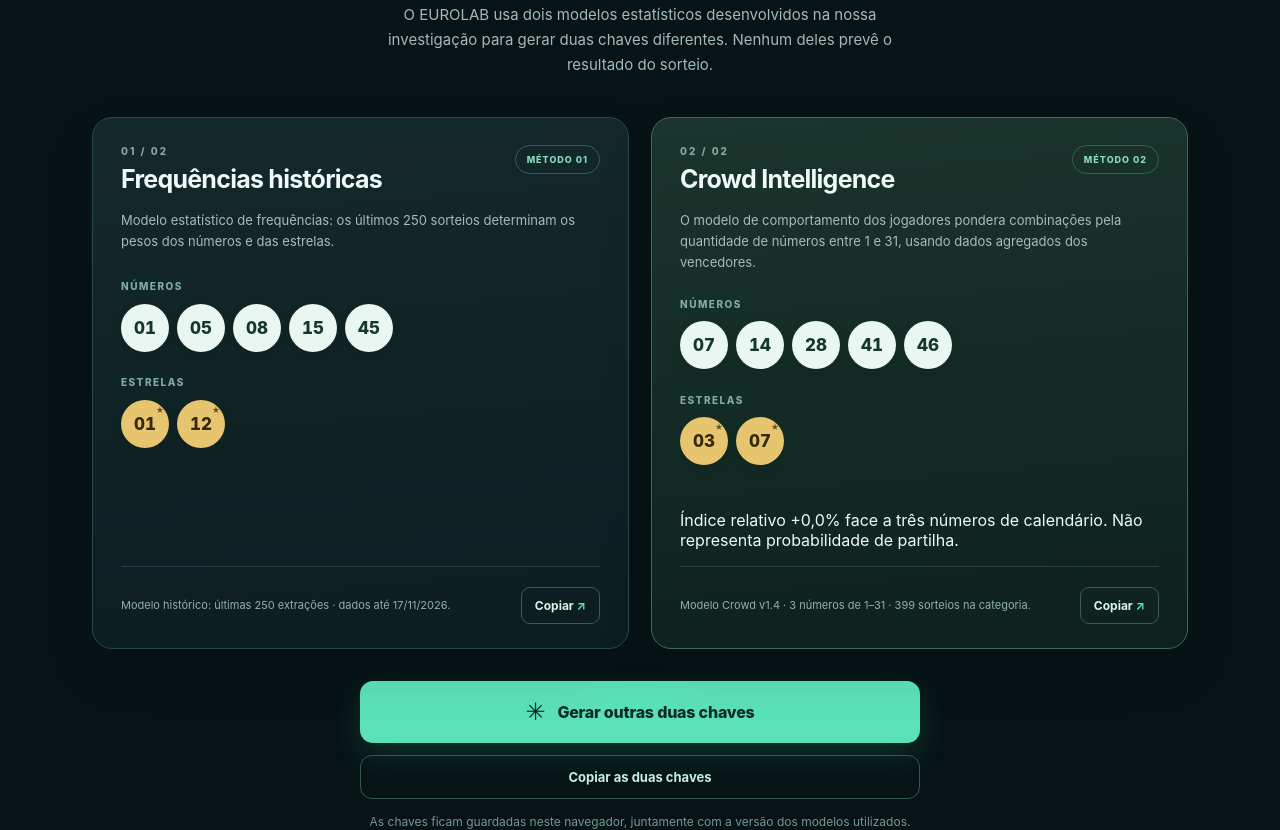
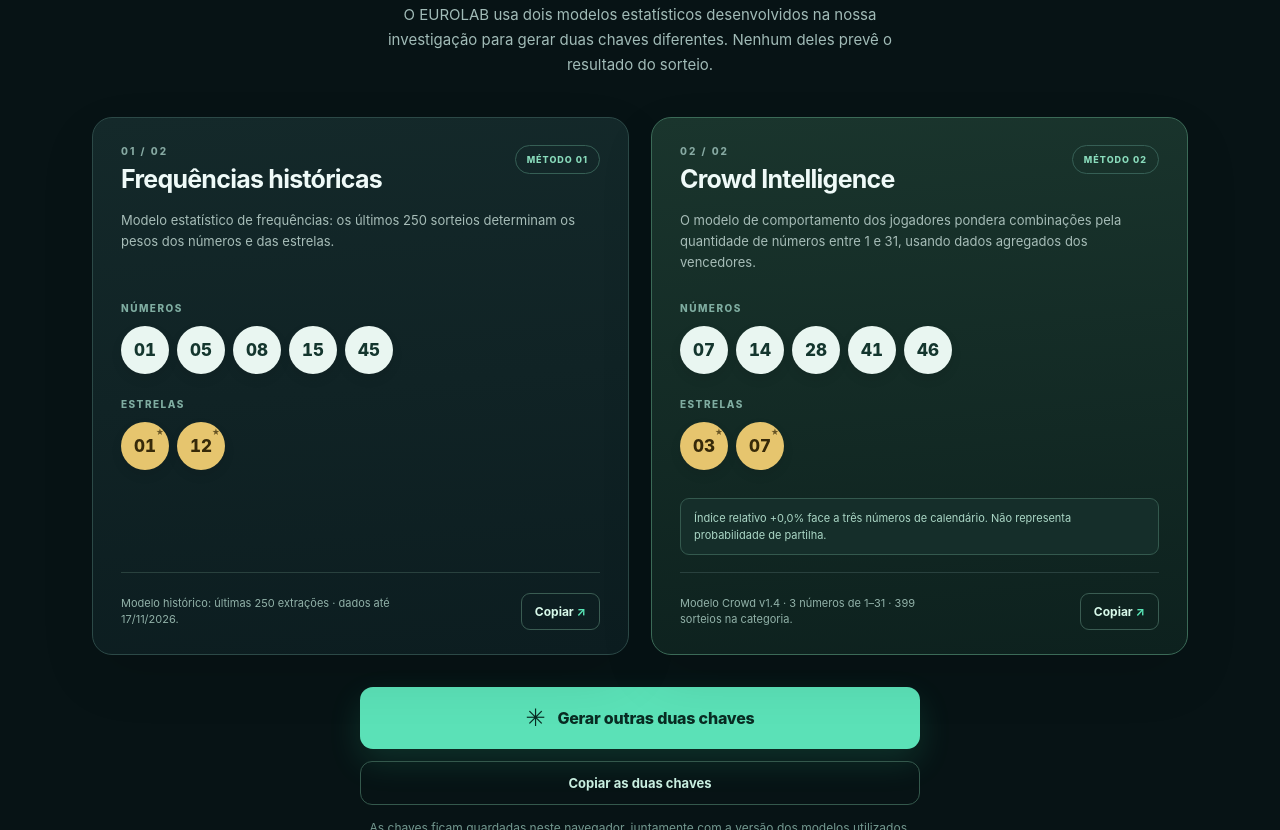
Before and after one commit to C1g0r/EUROLAB, a plain HTML site: page index.html in a window 1280 px wide. Shown: the part 356-1186 px from the top of the page. Drawn offline with Linux system fonts and the light colour scheme.

Commit message:
style(v1.6): show historical evidence and crowd model diagnostics

```diff
--- a/assets/duas-chaves.css
+++ b/assets/duas-chaves.css
@@ -68,3 +68,10 @@ button:focus-visible,a:focus-visible,summary:focus-visible{outline:3px solid #f5
 @media(max-width:700px){.site{padding:0 17px}.header{height:90px}.header-caption{display:none}.intro{padding:40px 0 28px}h1{letter-spacing:-2px}.ticket-grid{grid-template-columns:1fr;gap:15px}.ticket{padding:24px 20px}.method-desc{min-height:unset}.ticket-body{padding:20px 0 25px}.ticket-foot{padding-top:16px}.actions{margin-top:23px}.methodology{margin-top:29px;margin-bottom:35px}.footer{align-items:flex-start;flex-direction:column;padding:22px 0 28px}}
 @media(max-width:370px){.ticket{padding:21px 15px}.ball{flex-basis:40px;height:40px;font-size:14px}.ball-line{gap:6px}.method-pill{font-size:8px;padding:7px 8px}h2{font-size:21px}.intro p{font-size:14px}}
 @media(prefers-reduced-motion:reduce){.generate-button{transition:none}}
+
+/* v1.6 — nomes e evidência dos modelos. */
+.model-signal{margin:0 0 17px;padding:11px 13px;background:#152e2a;
+ color:#abd7c6;border:1px solid #34594e;border-radius:9px;font-size:11px;line-height:1.5}
+.ticket-note{line-height:1.45;max-width:275px}
+.method-desc{min-height:67px}
+@media(max-width:700px){.method-desc{min-height:0}.ticket-note{max-width:none}}
```
